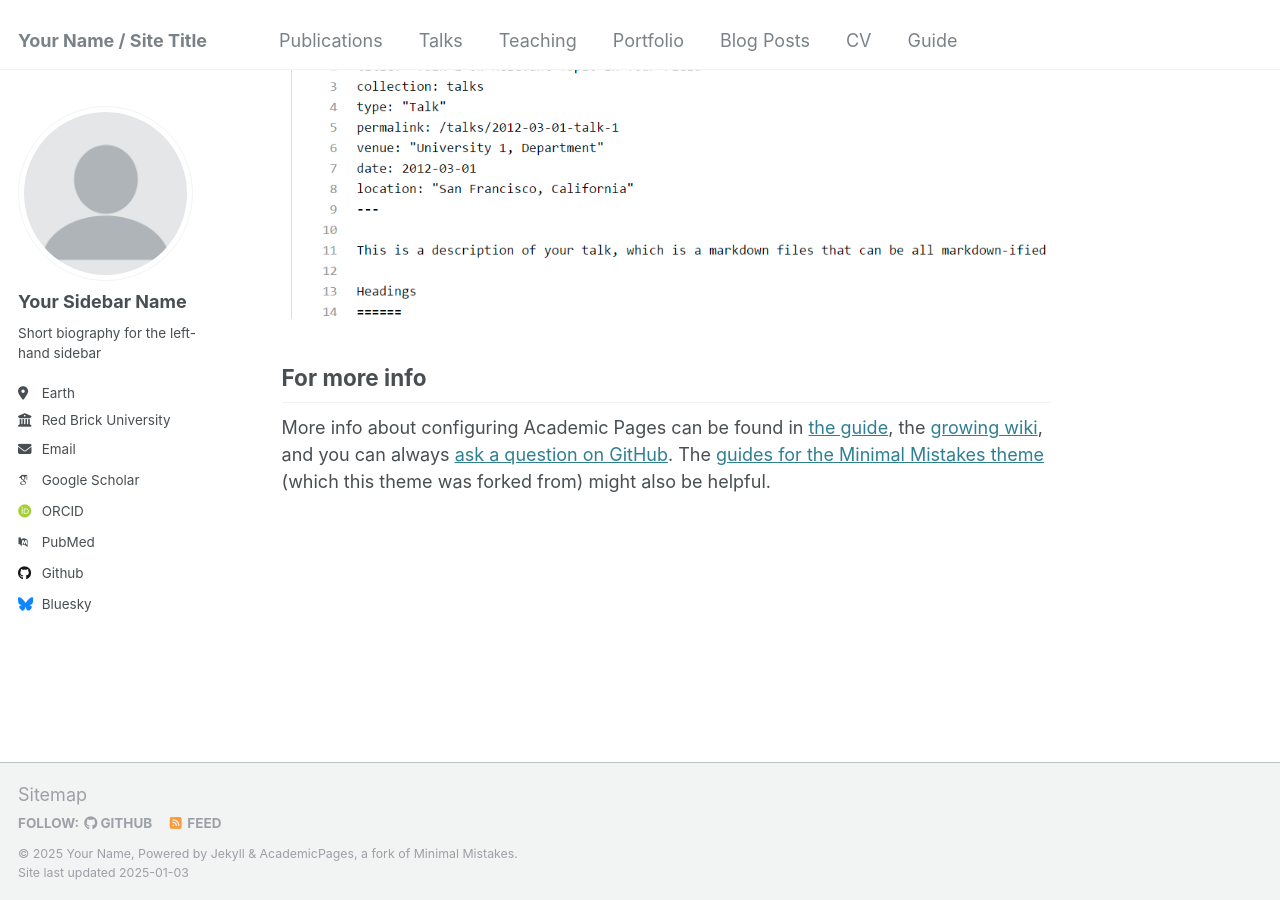
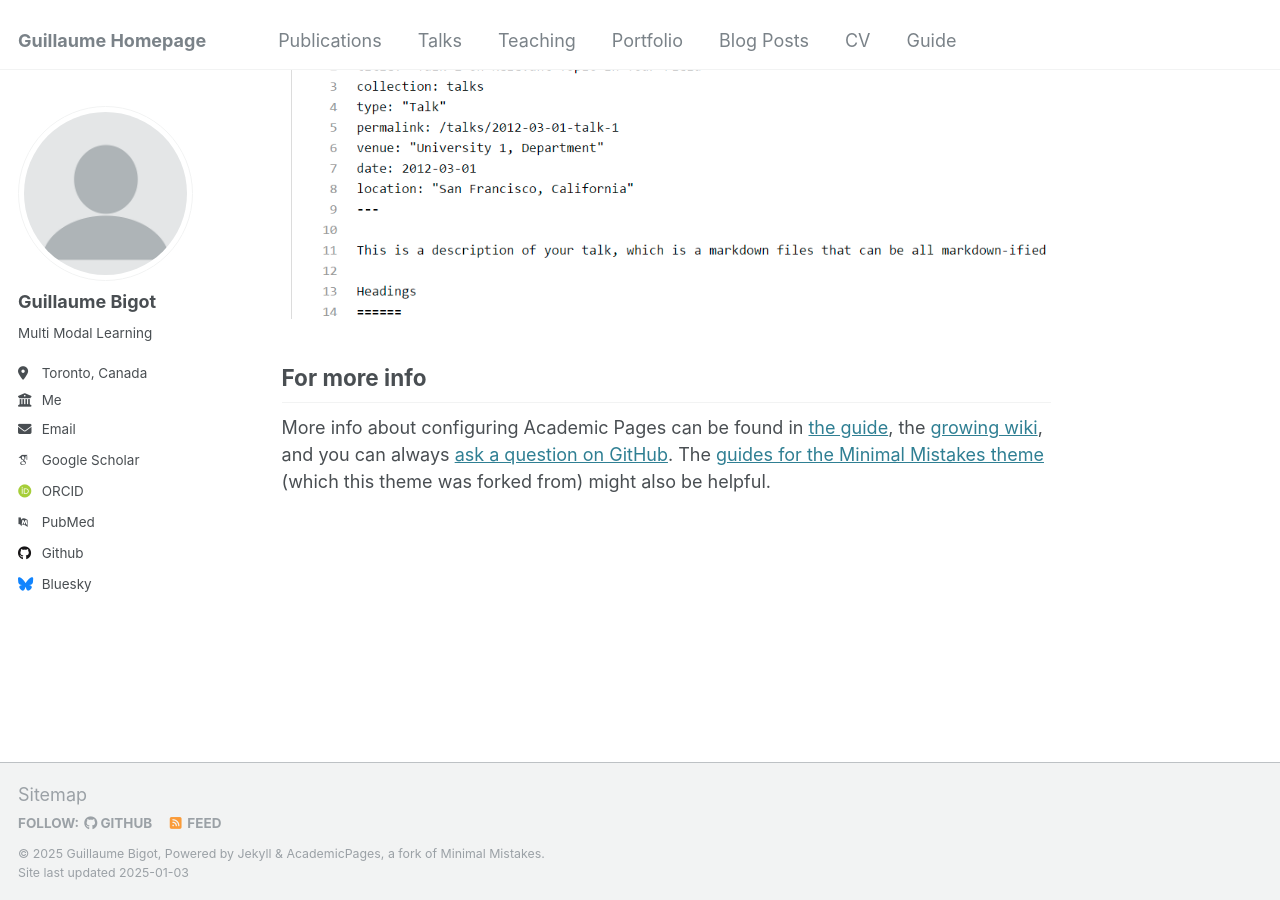
Before and after one commit to guillaume-bigot/guillaume-bigot.github.io, a Jekyll site: the page built from _pages/about.md, in a window 1280 px wide and 900 px high, scrolled down 2643 px. Built offline with Jekyll 4.4.1, drawn with Linux system fonts in a browser that asks for light colours; some web fonts are replaced.

Commit message:
Update _config.yml

```diff
--- a/_config.yml
+++ b/_config.yml
@@ -8,9 +8,9 @@
 
 # Basic Site Settings
 locale                   : "en-US"
-title                    : "Your Name / Site Title"
+title                    : "Guillaume Homepage"
 title_separator          : "-"
-name                     : &name "Your Name"
+name                     : &name "Guillaume Bigot"
 description              : &description "personal description"
 url                      : https://academicpages.github.io # the base hostname & protocol for your site e.g. "https://[your GitHub username].github.io"
 baseurl                  : "" # the subpath of your site, e.g. "/blog"
@@ -22,13 +22,13 @@ repository               : "academicpages/academicpages.github.io"
 author:
   # Biographic information
   avatar           : "profile.png"
-  name             : "Your Sidebar Name"
+  name             : "Guillaume Bigot"
   pronouns         : # example: "she/her"
-  bio              : "Short biography for the left-hand sidebar"
-  location         : "Earth"
-  employer         : "Red Brick University"
+  bio              : "Multi Modal Learning"
+  location         : "Toronto, Canada"
+  employer         : "Me"
   uri              : # URL
-  email            : "none@example.org"
+  email            : "guillaume.bigot07@gmail.com"
 
   # Academic websites
   arxiv            : # URL - Update with the correct link to your profile
```
